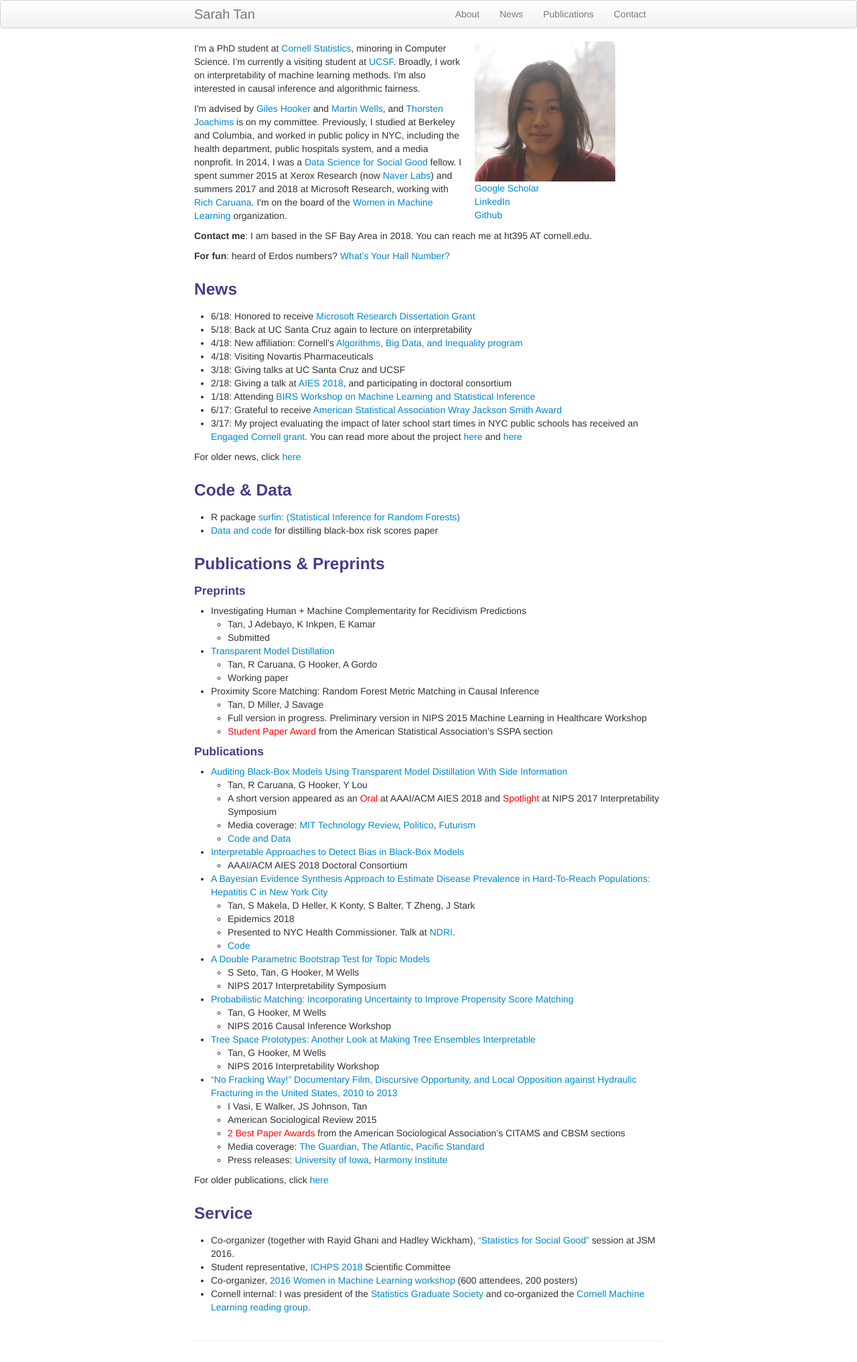
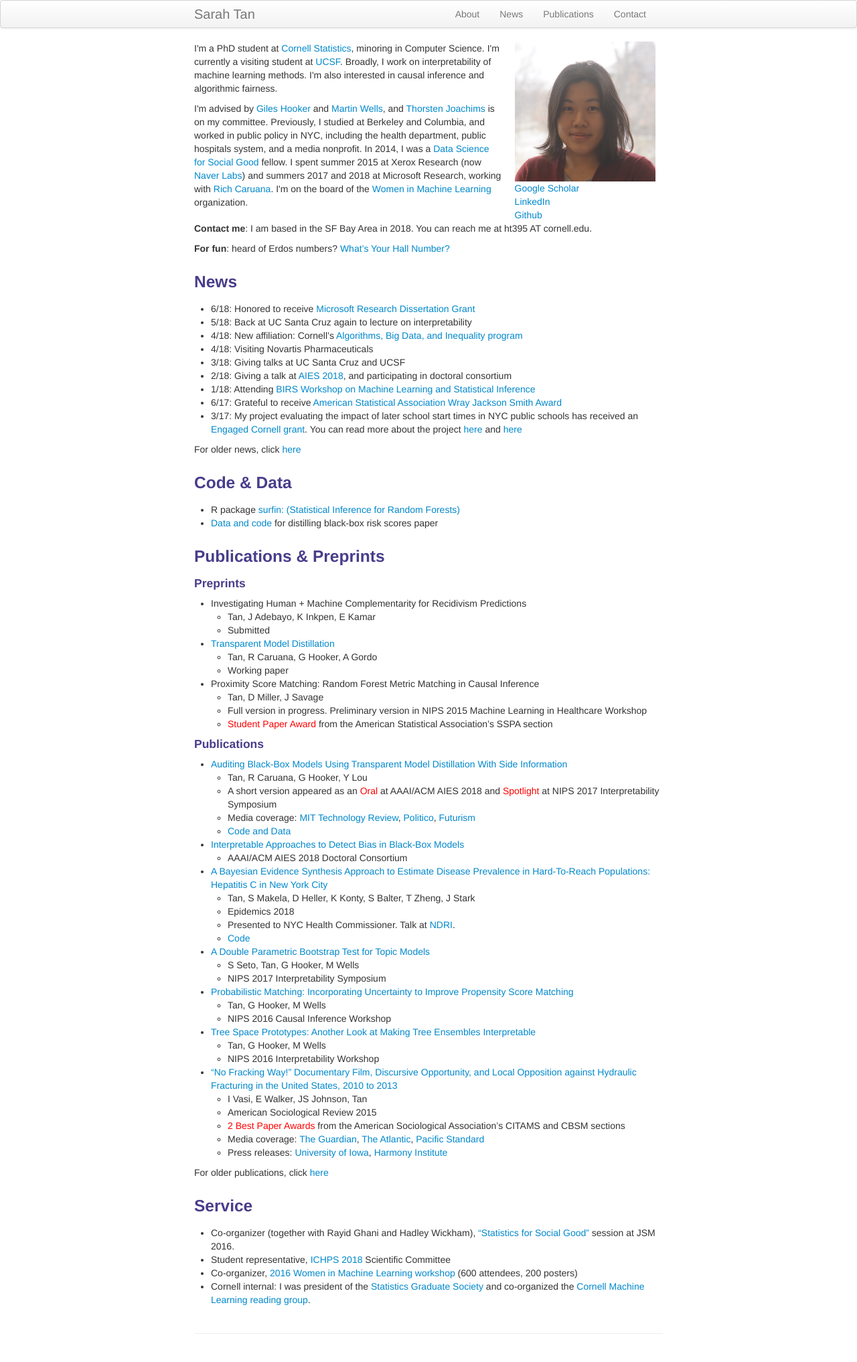
Before and after one commit to shftan/shftan.github.io, a Jekyll site: the page built from index.md, in a window 1280 px wide. Shown: the whole page at 67% size. Built offline with Jekyll 4.4.1, drawn with Linux system fonts in a browser that asks for light colours.

Commit message:
Update index.md

```diff
--- a/index.md
+++ b/index.md
@@ -6,7 +6,7 @@ keywords: Sarah Tan, Cornell, Statistics, interpretability, causal inference
 ---
 
 <div class="row-fluid" id="about">
-        <div class="span7">
+        <div class="span8">
                 <p>I'm a PhD student at <a href="https://stat.cornell.edu/">Cornell Statistics</a>, minoring in Computer Science. I'm currently a visiting student at <a href="https://epibiostat.ucsf.edu/">UCSF</a>. Broadly, I work on interpretability of machine learning methods. I'm also interested in causal inference and algorithmic fairness.</p>
 
                 <p>I'm advised by <a href="http://faculty.bscb.cornell.edu/~hooker/">Giles Hooker</a> and <a href="https://courses.cit.cornell.edu/mtw1/">Martin Wells</a>, and <a href="https://www.cs.cornell.edu/people/tj/">Thorsten Joachims</a> is on my committee. Previously, I studied at Berkeley and Columbia, and worked in public policy in NYC, including the health department, public hospitals system, and a media nonprofit. In 2014, I was a <a href="https://dssg.uchicago.edu">Data Science for Social Good</a> fellow. I spent summer 2015 at Xerox Research (now <a href="http://www.europe.naverlabs.com">Naver Labs</a>) and summers 2017 and 2018 at Microsoft Research, working with <a href="https://www.microsoft.com/en-us/research/people/rcaruana/">Rich Caruana</a>. I'm on the board of the <a href="https://wimlworkshop.org">Women in Machine Learning</a> organization.</p>
```
